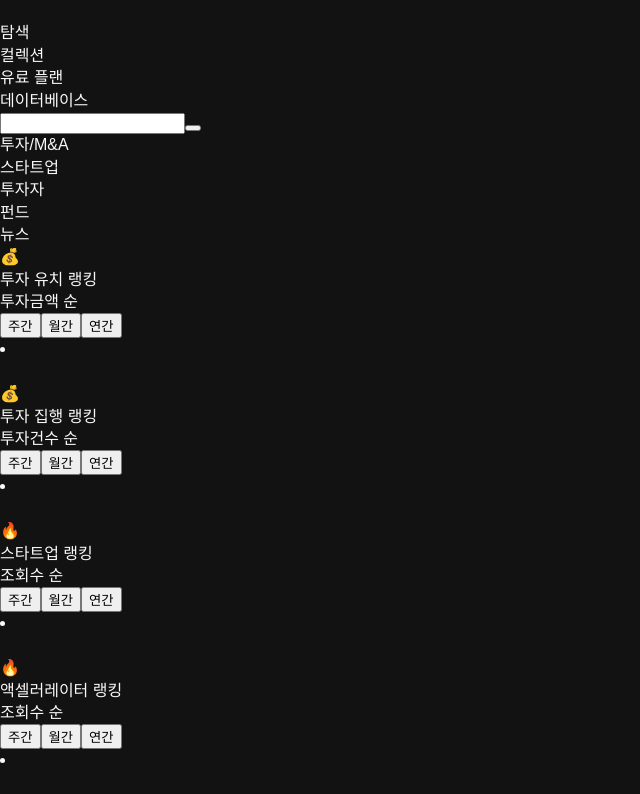
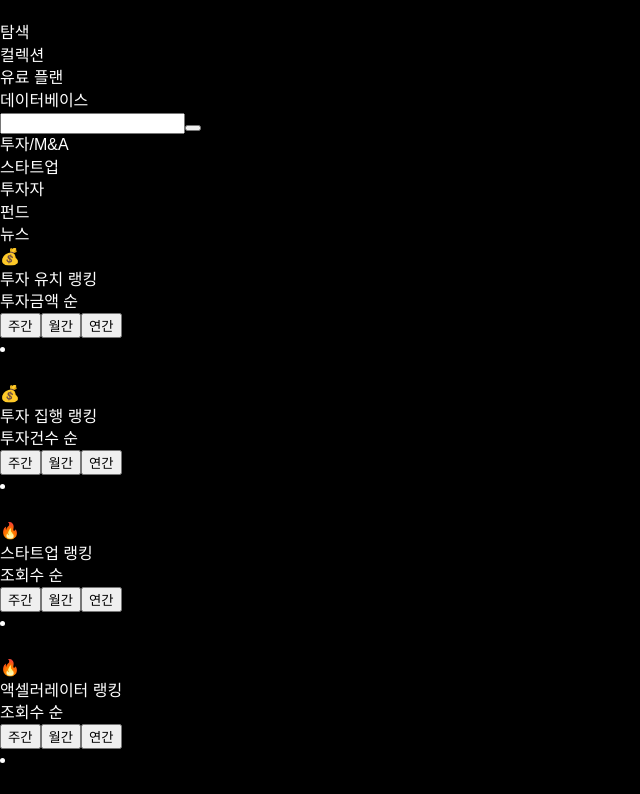
Before and after one commit to jayjeong8/thevc-clone, a React (Create React App) app: page / in a window 1280 px wide. Shown: the top 794 px of the page, without its empty margins (0-640 px from the left). Built offline with nearby package versions, Linux system fonts and the light colour scheme.

Commit message:
:lipstick: style theme 수정

```diff
--- a/src/theme.ts
+++ b/src/theme.ts
@@ -1,12 +1,27 @@
 import {DefaultTheme} from "styled-components";
 
 export const theme: DefaultTheme = {
-    black: "#121212",
-    gray: {
-        dark: "#414137",
-        gray: "#97968A",
-        light: "#DDDDD6",
-    },
-    white: "#F9F9F8",
-
-};
+        black: "#000000",
+        blue: {
+            deep: "#101318",
+            dark: "#181d24",
+            main: "#262e3a",
+        },
+        gray: {
+            dark: "#414137",
+            gray: "#97968A",
+            light: "#DDDDD6",
+        },
+        white: "#ffffff",
+        type: {
+            L: "1.4rem",
+            M: "1rem",
+            S: "0.75rem"
+        },
+        gap: {
+            L: "16px",
+            M: "8px",
+            S: "4px",
+        }
+    }
+;
```
Also changed, not shown: src/style.d.ts (+16 -1 lines).
